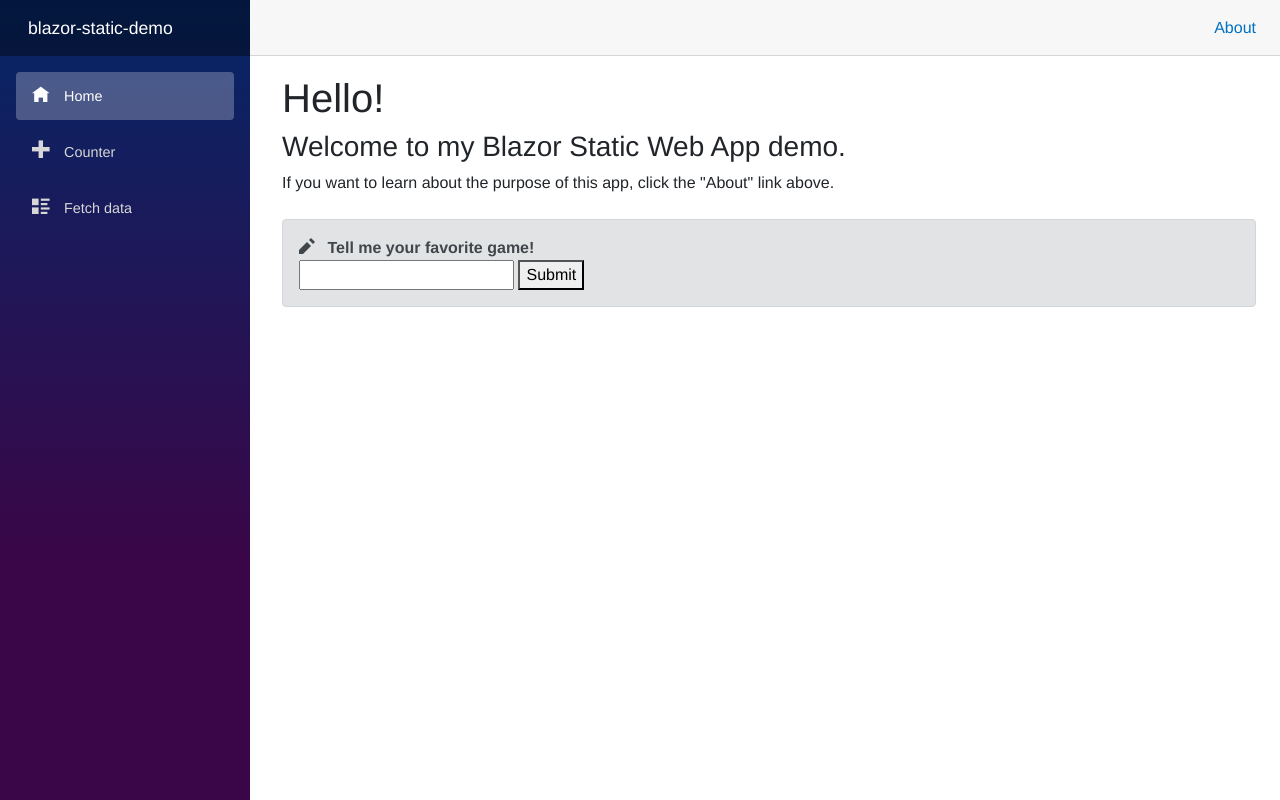
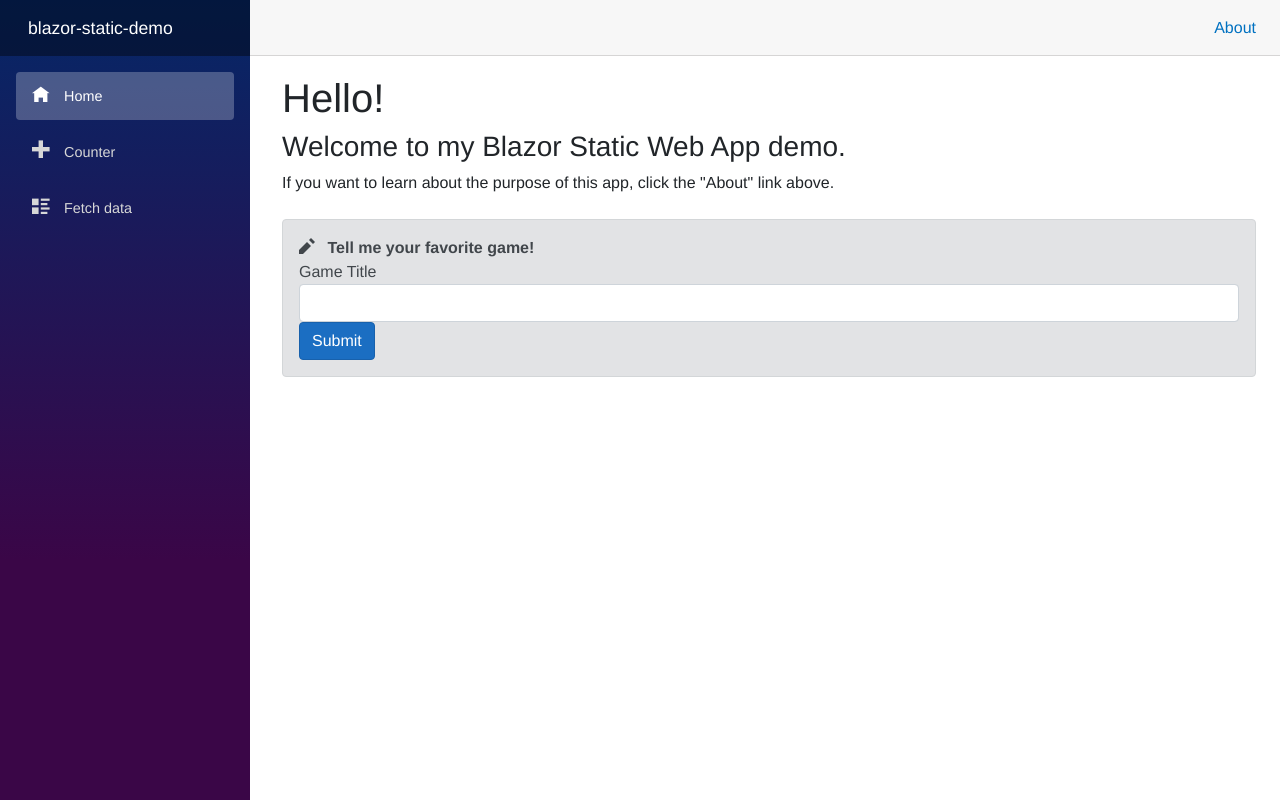
Before and after one commit to jvavrik/blazor-static-web-app-demo, an ASP.NET Core app: page / in a window 1280 px wide. Run offline with ASP.NET Core 8, Linux system fonts and the light colour scheme; style sheets or scripts are compiled from the project's sources.

Commit message:
adding some styling and logging

```diff
--- a/blazor-static-demo/Shared/Form.razor
+++ b/blazor-static-demo/Shared/Form.razor
@@ -7,9 +7,15 @@
     <strong>@Title</strong>
 
     <EditForm Model="@GameModel" OnValidSubmit="@OnValidSubmit" OnInvalidSubmit="@OnInvalidSubmit">
-        <DataAnnotationsValidator/>
-        <InputText id="title" @bind-Value="GameModel.Title"/>
-        <button type="submit">Submit</button>
+        <DataAnnotationsValidator />
+        <ValidationSummary />
+
+        <div class="form-group">
+            <label for="title">Game Title</label>
+            <InputText id="title" @bind-Value="GameModel.Title" class="form-control" />
+        </div>
+
+        <button type="submit" class="btn btn-primary">Submit</button>
     </EditForm>
 
 </div>
@@ -22,10 +28,10 @@
     public string? Title { get; set; }
 
     private void OnValidSubmit(){
-        Logger.LogInformation(GameModel.Title);
+        Logger.LogInformation($"Valid Form Submit Values: {GameModel.Title}");
     }
 
     private void OnInvalidSubmit(){
-        Logger.LogInformation(GameModel.Title);
+        Logger.LogInformation($"Invalid Form Submit Values: {GameModel.Title}");
     }
 }
```
